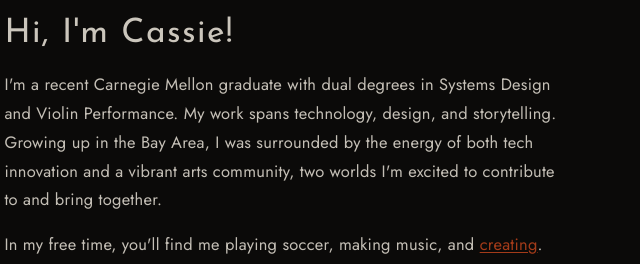
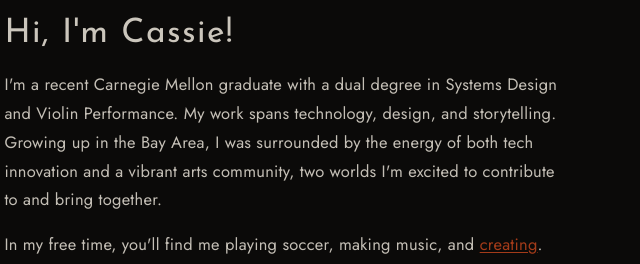
Before and after one commit to CassieM17/portfolio, a plain HTML site: page about/index.html in a window 1280 px wide. Shown: the part 226-490 px from the top of the page, 134-774 px from the left. Drawn offline with Linux system fonts and the light colour scheme.

Commit message:
Site update 2026-11-23 21:28

```diff
--- a/about/index.html
+++ b/about/index.html
@@ -37,7 +37,7 @@
     <div>
       <h1>Hi, I'm Cassie!</h1>
       <div class="about-bio" style="margin-top:1rem;">
-        <p>I'm a recent Carnegie Mellon graduate with dual degrees in Systems Design and
+        <p>I'm a recent Carnegie Mellon graduate with a dual degree in Systems Design and
         Violin Performance. My work spans technology, design, and storytelling. Growing up in the
         Bay Area, I was surrounded by the energy of both tech innovation and a vibrant arts
         community, two worlds I'm excited to contribute to and bring together.</p>
```
